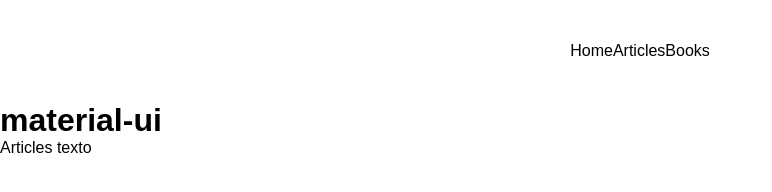
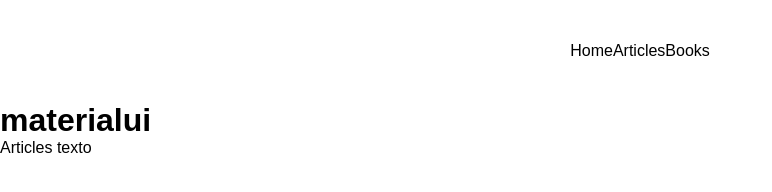
Before and after one commit to ricardocolares/devmates, a Next.js app: page /articles in a window 1280 px wide. Shown: the top 192 px of the page, without its empty margins (0-772 px from the left). Built offline with nearby package versions, Linux system fonts and the light colour scheme.

Commit message:
tirado o hifen

```diff
--- a/src/pages/articles/index.tsx
+++ b/src/pages/articles/index.tsx
@@ -1,7 +1,7 @@
 export default function Articles() {
   return (
     <div>
-      <h1>material-ui</h1>
+      <h1>materialui</h1>
       <p>Articles texto </p>
     </div>
   )
```
